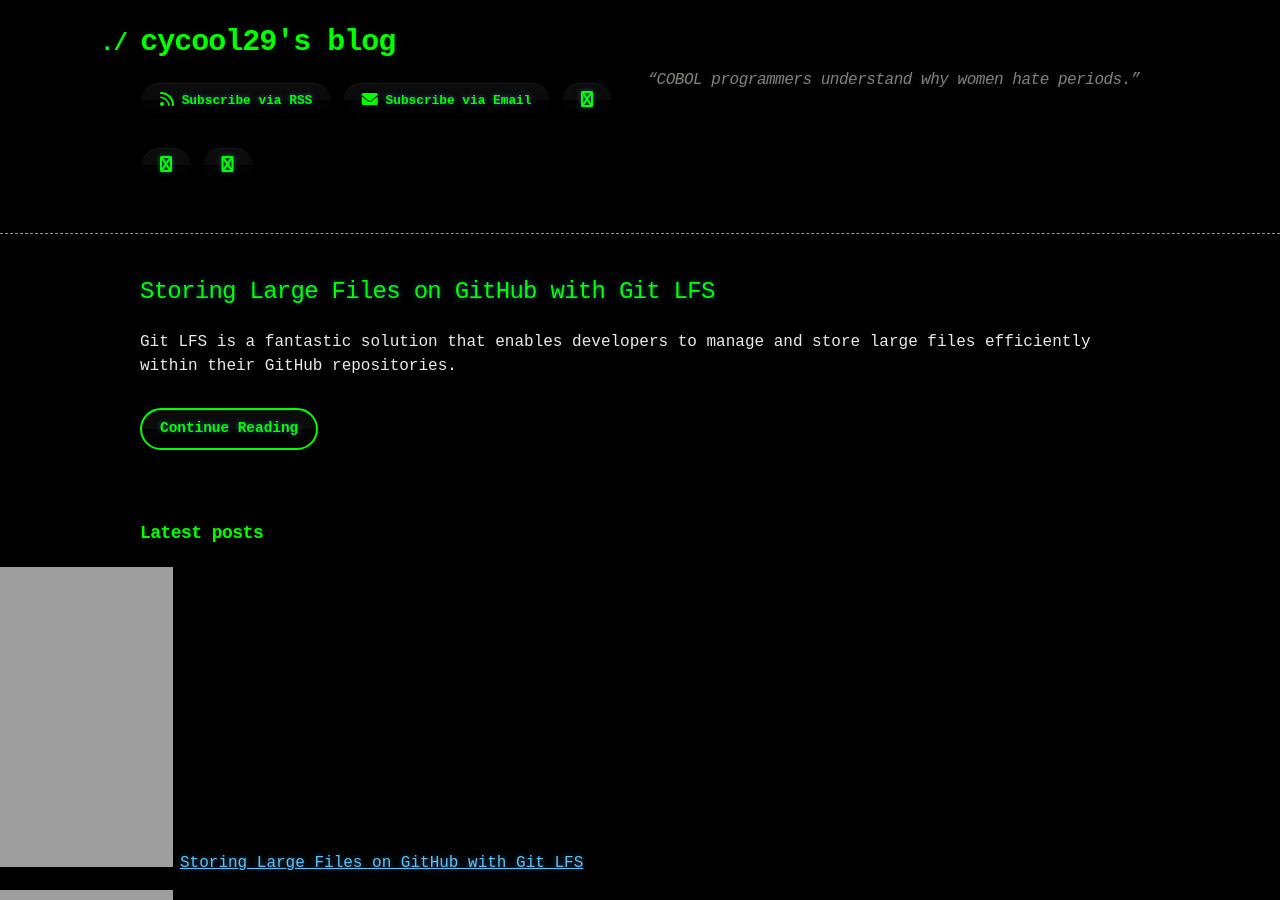
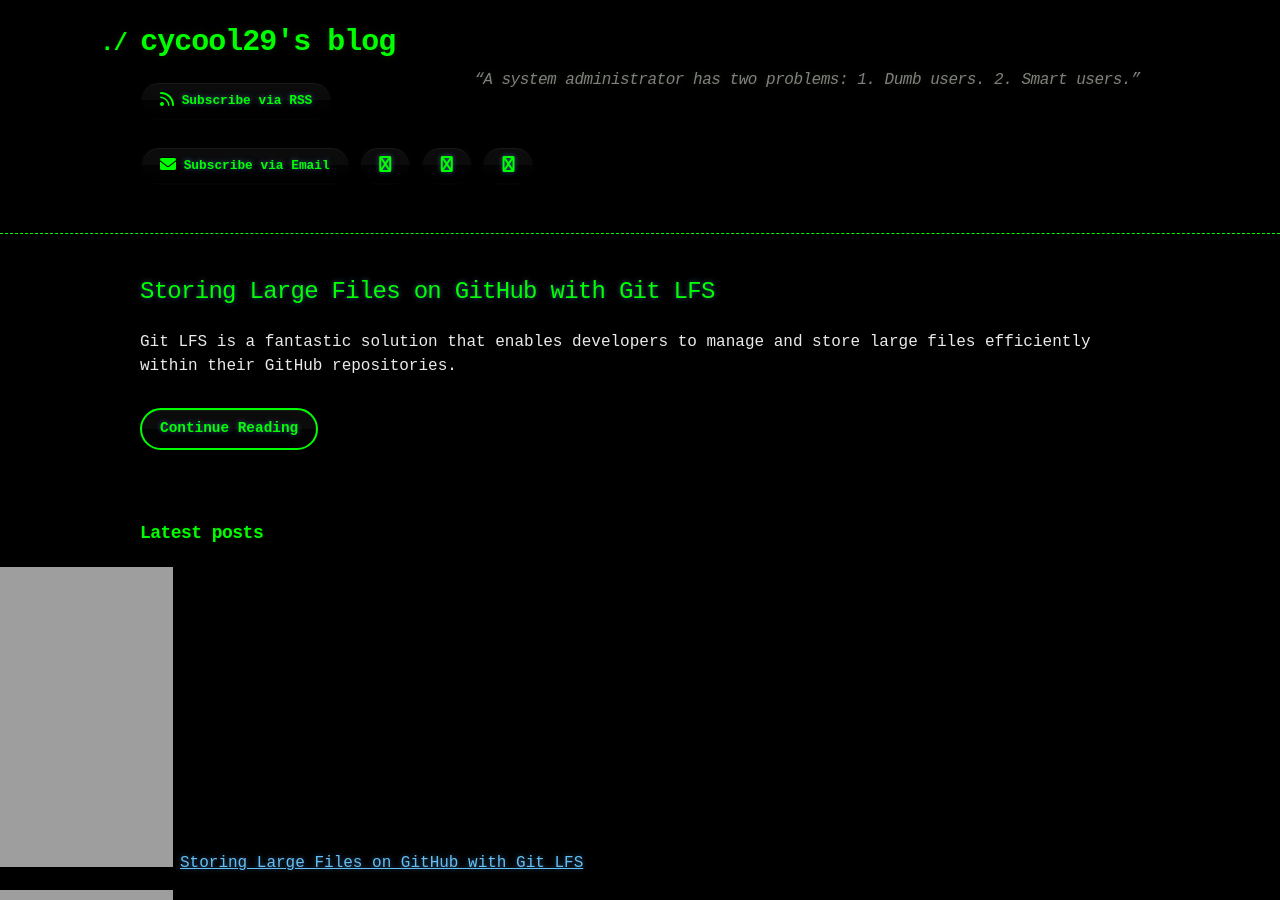
Before and after one commit to cycool29/cycool29.github.io, a Jekyll site: the page built from index.md, in a window 1280 px wide and 900 px high. Built offline with Jekyll 4.4.1, drawn with Linux system fonts in a browser that asks for light colours; a style sheet for code colours, icons or effects is not loaded.

Commit message:
Update quotes

```diff
--- a/_config.yml
+++ b/_config.yml
@@ -1,5 +1,5 @@
 title: cycool29's blog
-description: "“COBOL programmers understand why women hate periods.” "
+description: "“A system administrator has two problems: 1. Dumb users. 2. Smart users.” "
 bio: A high school student. Intermediate in Python, Git, Bash. Learning JavaScript. He/Him. "
 author: cycool29
 url: https://cycool29.github.io
```
